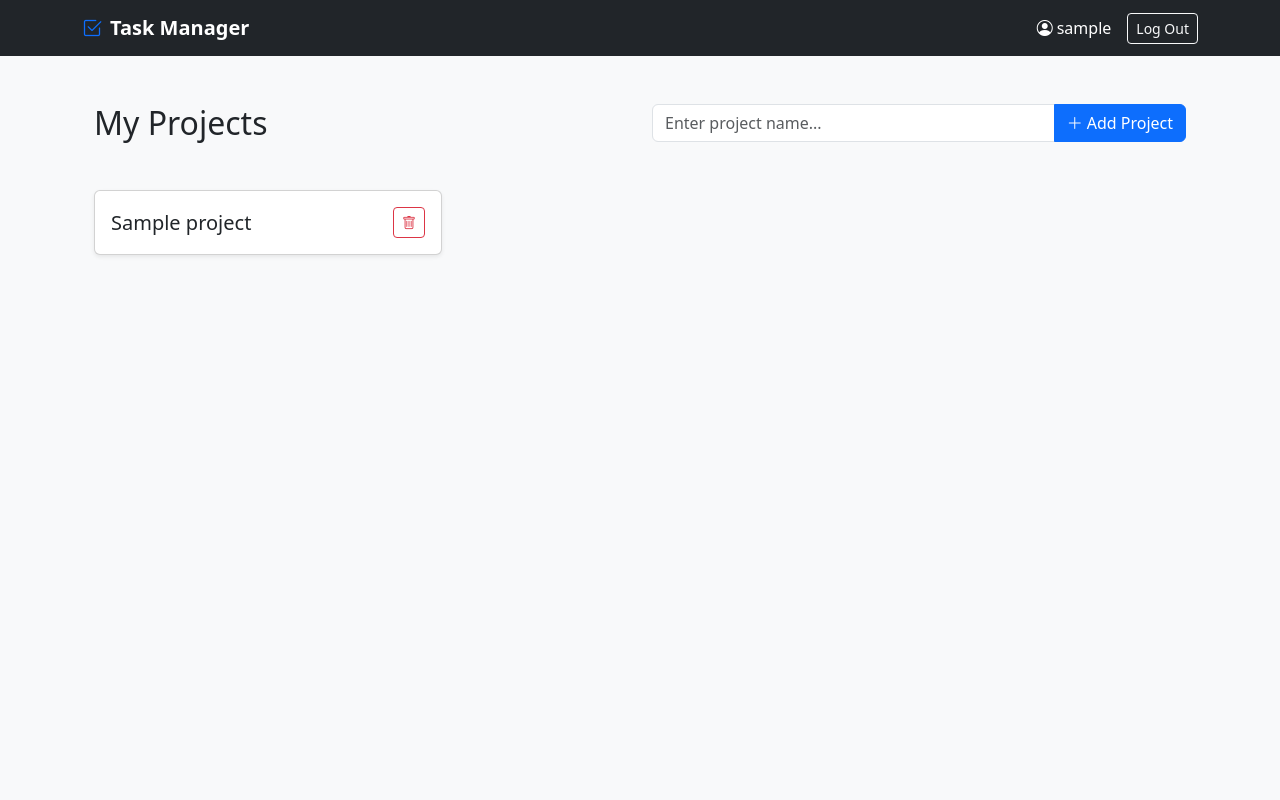
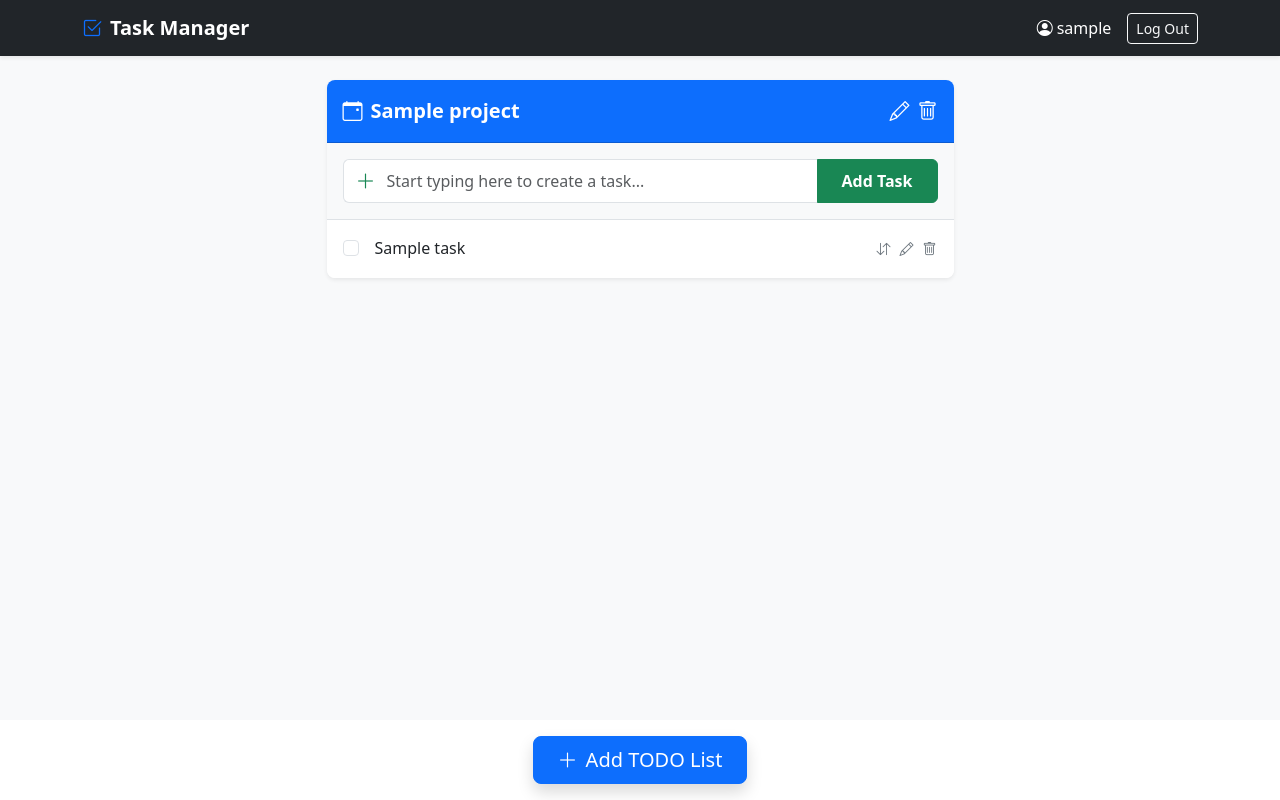
Before and after one commit to PavelPereverzev1/task-manager, a Django app: page /projects/ in a window 1280 px wide. Run offline with Django 5.2, Linux system fonts and the light colour scheme; a user stored in the database is signed in; tables that the repository leaves empty hold one stand-in row (values such as "Sample post"); some libraries are stand-ins or nearby versions.

Commit message:
feat: add sticky bottom layout and modal for TODO list creation

```diff
--- a/tasks/forms.py
+++ b/tasks/forms.py
@@ -10,7 +10,7 @@ class ProjectForm(forms.ModelForm):
             "title": forms.TextInput(
                 attrs={
                     "class": "form-control",
-                    "placeholder": "Enter project name...",
+                    "placeholder": "Enter list name...",
                     "required": True,
                     "maxlength": "255",
                 }
--- a/tasks/views.py
+++ b/tasks/views.py
@@ -32,10 +32,6 @@ class ProjectListView(LoginRequiredMixin, ListView):
 
 
 class ProjectCreateView(LoginRequiredMixin, View):
-    def get(self, request):
-        form = ProjectForm()
-        return render(request, "tasks/partials/project_form.html", {"form": form})
-
     def post(self, request):
         form = ProjectForm(request.POST)
         if form.is_valid():
--- a/templates/includes/navbar.html
+++ b/templates/includes/navbar.html
@@ -1,4 +1,4 @@
-<nav class="navbar navbar-expand-lg navbar-dark bg-dark mb-4">
+<nav class="navbar navbar-expand-lg navbar-dark bg-dark sticky-top shadow-sm">
     <div class="container">
         <a class="navbar-brand fw-bold" href="{% url 'home' %}">
             <i class="bi bi-check2-square text-primary me-2"></i>Task Manager
--- a/templates/tasks/partials/project_card.html
+++ b/templates/tasks/partials/project_card.html
@@ -1,14 +1,50 @@
-<div class="col-md-6 col-lg-4 mb-4" id="project-{{ project.id }}">
-    <div class="card shadow-sm h-100">
-        <div class="card-body d-flex justify-content-between align-items-center">
-            <h5 class="card-title mb-0">{{ project.title }}</h5>
-            <button class="btn btn-outline-danger btn-sm"
+<div class="card shadow-sm border-0 rounded-3 overflow-hidden" id="project-{{ project.id }}">
+    <div class="card-header bg-primary text-white d-flex align-items-center justify-content-between py-3">
+        <div class="d-flex align-items-center gap-2">
+            <i class="bi bi-calendar-event fs-5"></i>
+            <h5 class="mb-0 fw-semibold">{{ project.title }}</h5>
+        </div>
+        <div class="d-flex align-items-center gap-2">
+            <button class="btn btn-link text-white p-0 border-0 fs-5" title="Edit Project">
+                <i class="bi bi-pencil"></i>
+            </button>
+            <button class="btn btn-link text-white p-0 border-0 fs-5"
                     hx-post="{% url 'project-delete' project.id %}"
                     hx-target="#project-{{ project.id }}"
                     hx-swap="outerHTML"
-                    hx-confirm="Are you sure you want to delete this project?">
+                    hx-confirm="Are you sure you want to delete this list?">
                 <i class="bi bi-trash"></i>
             </button>
         </div>
     </div>
+
+
+    <div class="bg-light p-3 border-bottom">
+        <form hx-post="#" hx-target="#tasks-list-{{ project.id }}" hx-swap="beforeend">
+            {% csrf_token %}
+            <div class="input-group">
+                <span class="input-group-text bg-white text-success border-end-0 fs-5"><i class="bi bi-plus-lg"></i></span>
+                <input type="text" name="text" class="form-control border-start-0 ps-0" placeholder="Start typing here to create a task..." required>
+                <button class="btn btn-success fw-semibold px-4" type="submit">Add Task</button>
+            </div>
+        </form>
+    </div>
+
+    <div class="list-group list-group-flush" id="tasks-list-{{ project.id }}">
+        {% for task in project.tasks.all %}
+            <div class="list-group-item d-flex align-items-center justify-content-between py-3">
+                <div class="form-check">
+                    <input class="form-check-input" type="checkbox" id="task-{{ task.id }}">
+                    <label class="form-check-label ms-2" for="task-{{ task.id }}">{{ task.title }}</label>
+                </div>
+                <div class="btn-group gap-2">
+                    <button class="btn btn-sm btn-link text-secondary p-0"><i class="bi bi-arrow-down-up"></i></button>
+                    <button class="btn btn-sm btn-link text-secondary p-0"><i class="bi bi-pencil"></i></button>
+                    <button class="btn btn-sm btn-link text-secondary p-0"><i class="bi bi-trash"></i></button>
+                </div>
+            </div>
+        {% empty %}
+            <div class="text-center text-muted py-3 small">No tasks yet</div>
+        {% endfor %}
+    </div>
 </div>
--- a/templates/tasks/partials/project_form.html
+++ b/templates/tasks/partials/project_form.html
@@ -1,17 +1,21 @@
 <form hx-post="{% url 'project-create' %}"
       hx-target="#projects-list"
-      hx-swap="afterbegin"
-      hx-on::after-request="if(event.detail.successful) this.reset()">
+      hx-swap="beforeend"
+      hx-on::after-request="if(event.detail.successful) { this.reset(); bootstrap.Modal.getInstance(document.getElementById('addProjectModal')).hide(); }">
     {% csrf_token %}
-    <div class="input-group mb-4">
-        {{ form.title }}
-        <button type="submit" class="btn btn-primary">
-            <i class="bi bi-plus-lg me-1"></i>Add Project
-        </button>
+    <div class="modal-body">
+        <div class="mb-3">
+            <label for="id_title" class="form-label fw-bold">List Title</label>
+            {{ form.title }}
+            {% if form.title.errors %}
+                <div class="text-danger small mt-1">
+                    {{ form.title.errors|join:", " }}
+                </div>
+            {% endif %}
+        </div>
     </div>
-    {% if form.title.errors %}
-        <div class="text-danger small mt-1">
-            {{ form.title.errors|join:", " }}
-        </div>
-    {% endif %}
+    <div class="modal-footer">
+        <button type="button" class="btn btn-secondary" data-bs-dismiss="modal">Cancel</button>
+        <button type="submit" class="btn btn-primary">Create List</button>
+    </div>
 </form>
--- a/templates/tasks/project_list.html
+++ b/templates/tasks/project_list.html
@@ -1,24 +1,37 @@
 {% extends "base.html" %}
 
-{% block title %}Dashboard - Task Manager{% endblock %}
+{% block title %}My Projects - Task Manager{% endblock %}
 
 {% block content %}
-<div class="container py-4">
-    <div class="row mb-4">
-        <div class="col-md-6">
-            <h2>My Projects</h2>
-        </div>
-        <div class="col-md-6">
+<div class="container col-md-8 col-lg-7 pb-5 mb-5">
+
+    <div id="projects-list" class="d-flex flex-column gap-4 py-4">
+        {% for project in projects %}
+            {% include "tasks/partials/project_card.html" with project=project %}
+        {% empty %}
+            <p class="text-center text-muted py-5" id="no-projects">
+                No TODO lists yet. Click the button below to create one!
+            </p>
+        {% endfor %}
+    </div>
+
+</div>
+
+<div class="fixed-bottom py-3 text-center bg-body" style="z-index: 1020;">
+    <button class="btn btn-primary btn-lg px-4 shadow" data-bs-toggle="modal" data-bs-target="#addProjectModal">
+        <i class="bi bi-plus-lg me-2"></i>Add TODO List
+    </button>
+</div>
+
+<div class="modal fade" id="addProjectModal" tabindex="-1" aria-labelledby="addProjectModalLabel" aria-hidden="true">
+    <div class="modal-dialog modal-dialog-centered">
+        <div class="modal-content">
+            <div class="modal-header bg-primary text-white">
+                <h5 class="modal-title" id="addProjectModalLabel">Create New TODO List</h5>
+                <button type="button" class="btn-close btn-close-white" data-bs-dismiss="modal" aria-label="Close"></button>
+            </div>
             {% include "tasks/partials/project_form.html" with form=form %}
         </div>
     </div>
-
-    <div class="row" id="projects-list">
-        {% for project in projects %}
-            {% include "tasks/partials/project_card.html" with project=project %}
-        {% empty %}
-            <p class="text-muted text-center py-4" id="no-projects">No projects created yet.</p>
-        {% endfor %}
-    </div>
 </div>
 {% endblock %}
```
